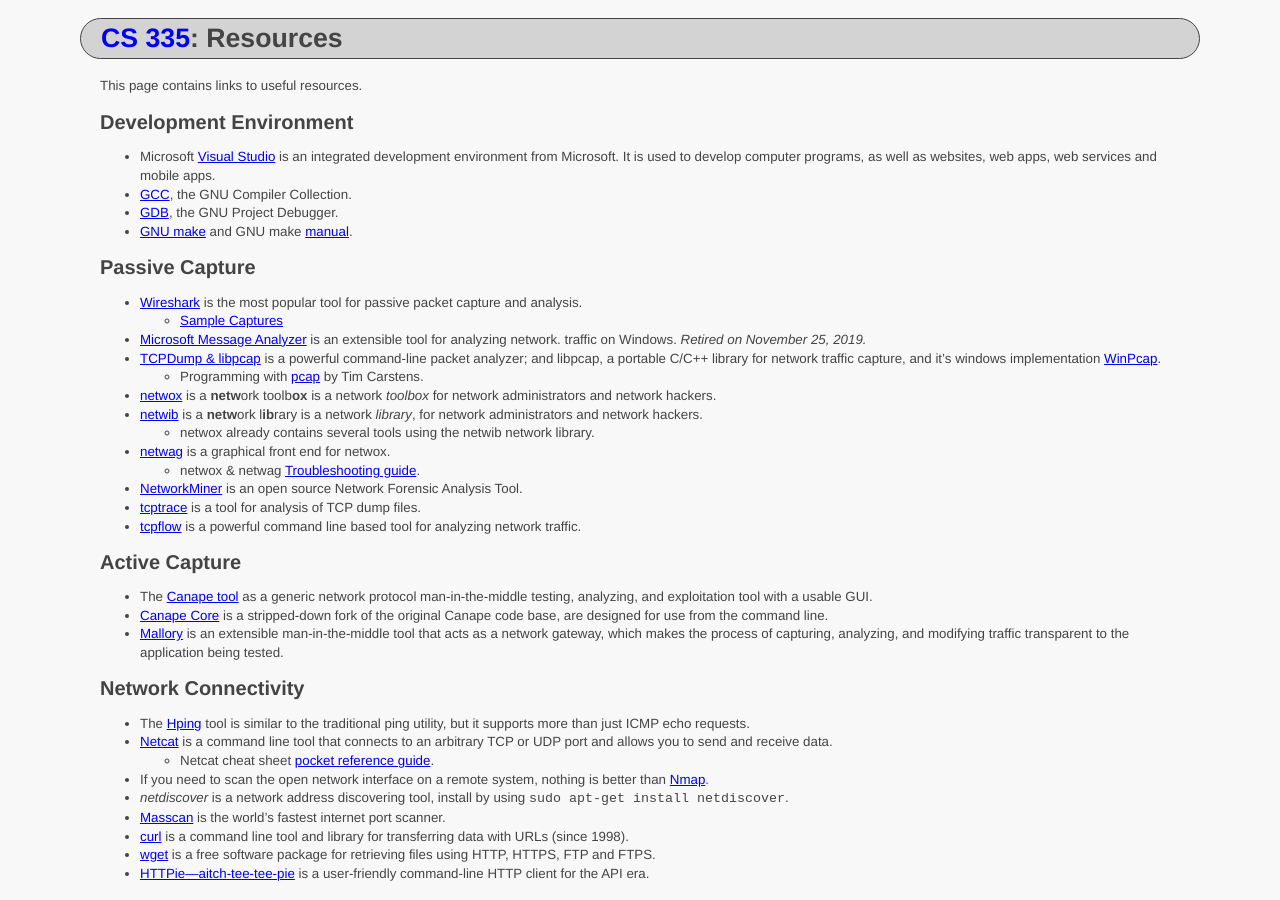
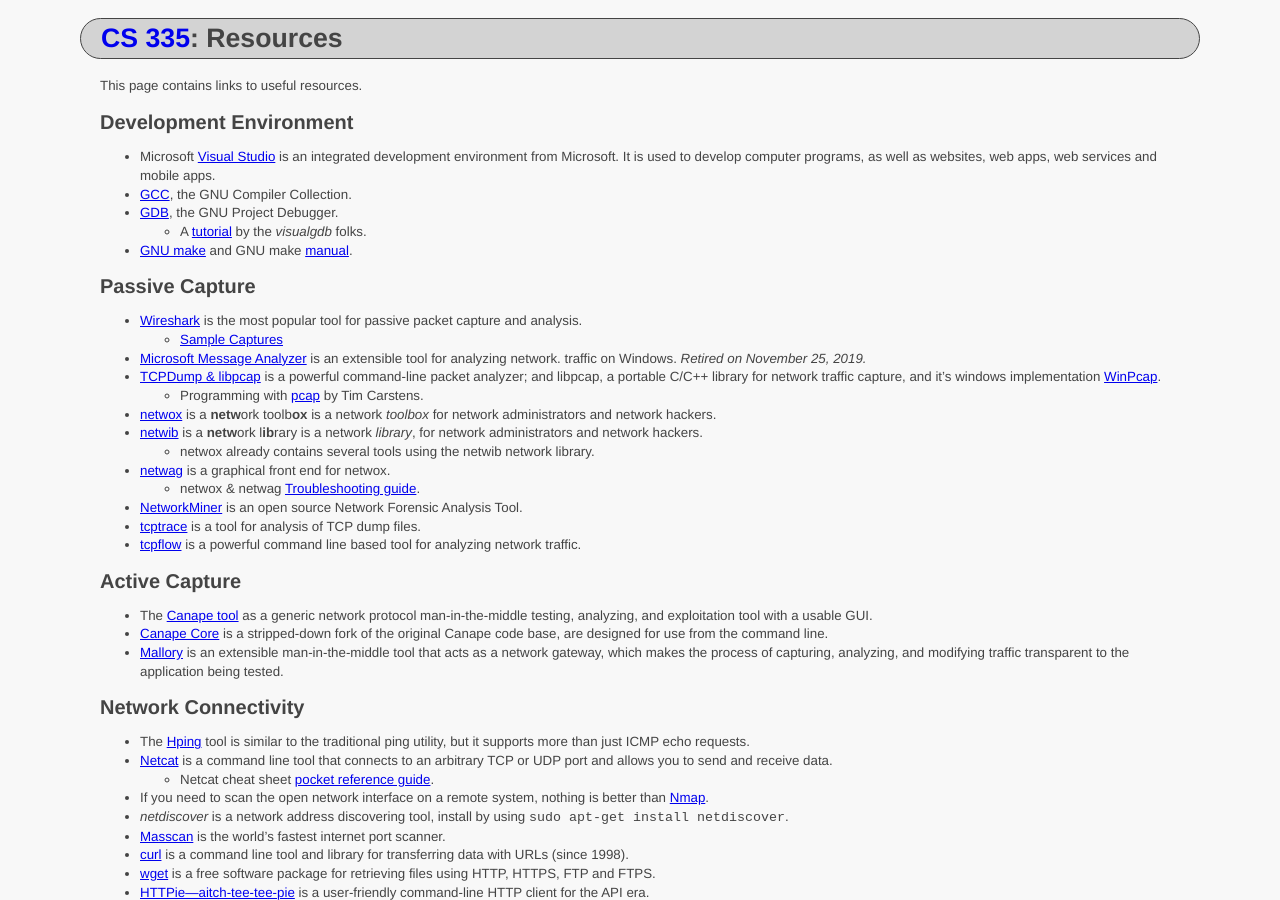
Before and after one commit to ycpcs/cs335-spring2023, a Jekyll site: the page built from resources/index.md, in a window 1280 px wide and 900 px high. Built offline with Jekyll 4.4.1, drawn with Linux system fonts in a browser that asks for light colours.

Commit message:
add reference

```diff
--- a/resources/index.md
+++ b/resources/index.md
@@ -11,6 +11,7 @@ Development Environment
 - Microsoft  [Visual Studio](https://visualstudio.microsoft.com/) is an integrated development environment from Microsoft. It is used to develop computer programs, as well as websites, web apps, web services and mobile apps.
 - [GCC](https://gcc.gnu.org/), the GNU Compiler Collection.
 - [GDB](https://www.gnu.org/software/gdb/), the GNU Project Debugger.
+  - A [tutorial](https://visualgdb.com/gdbreference/commands/) by the _visualgdb_ folks.
 - [GNU make](http://www.gnu.org/software/make/) and GNU make [manual](http://www.gnu.org/software/make/manual/make.html).
 
 Passive Capture
```
